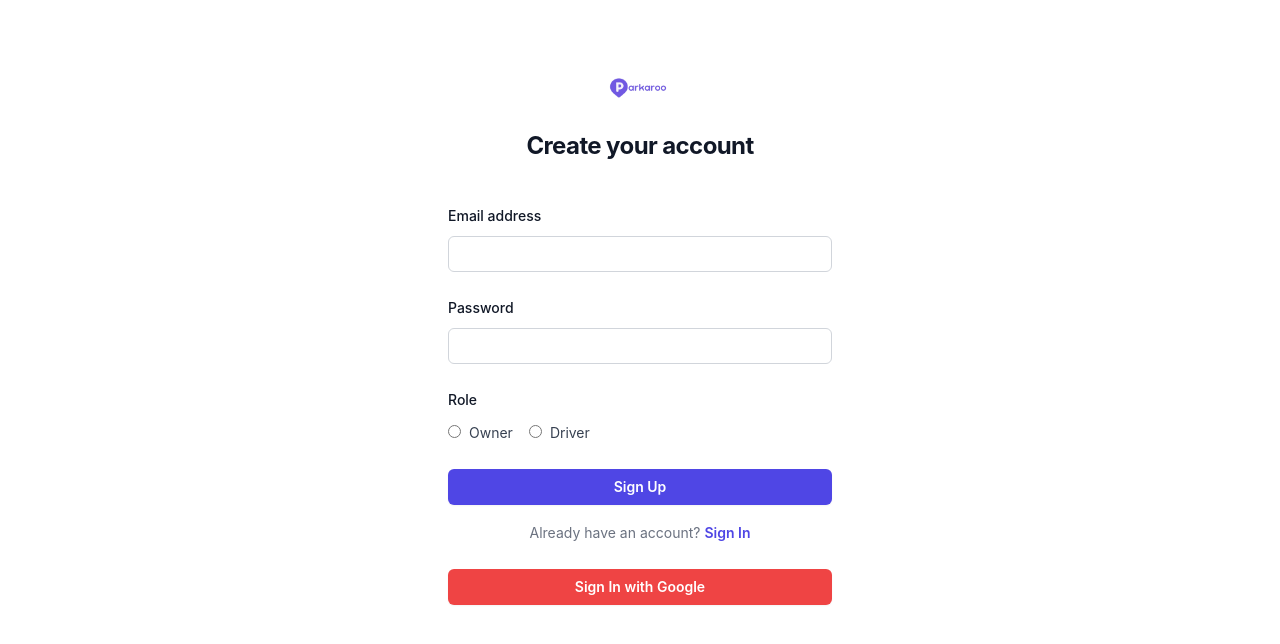
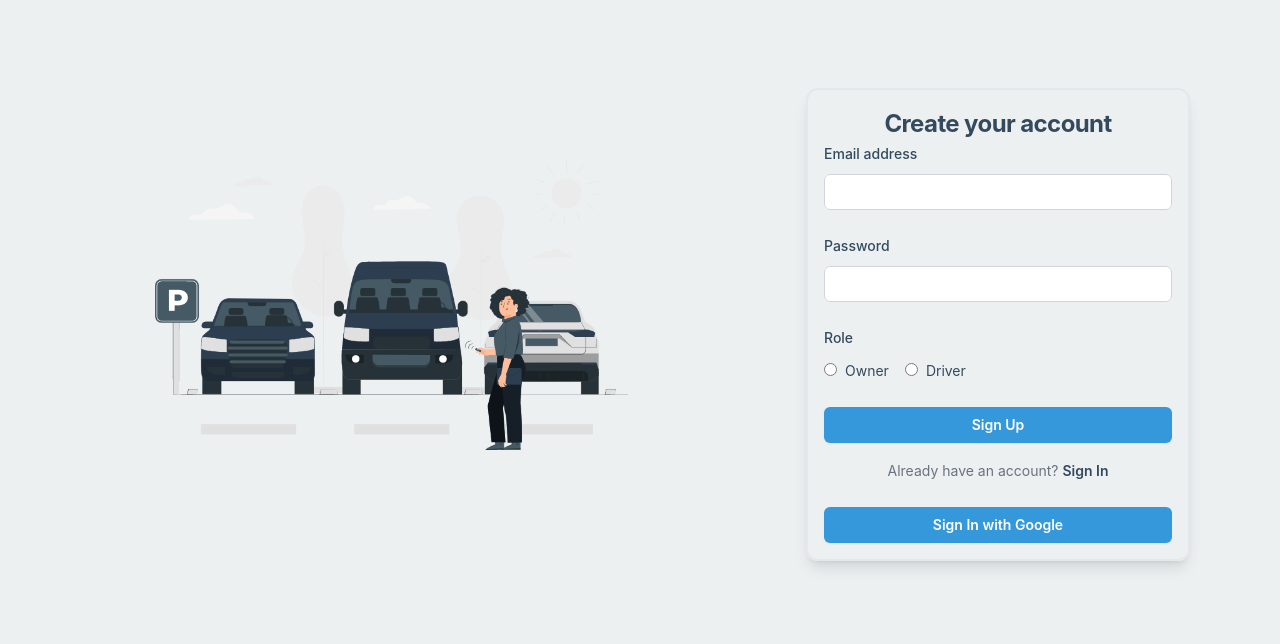
Before and after one commit to kotesh-arya/Parkaroo-next-js, a Next.js app: page /auth in a window 1280 px wide. Shown: the top 644 px of the page. Built offline with nearby package versions, Linux system fonts and the light colour scheme; no server answers.

Commit message:
REFACTOR: Auth page initial UI

```diff
--- a/src/app/auth/page.tsx
+++ b/src/app/auth/page.tsx
@@ -74,26 +74,25 @@ const Auth = () => {
   };
 
   return (
-    <div className="flex min-h-full flex-col justify-center px-6 py-12 lg:px-8">
-      <div className="sm:mx-auto sm:w-full sm:max-w-sm ">
+    <div className="flex min-h-full flex-col md:flex-row justify-center px-6 py-12 lg:px-8 text-text ">
+      {/* ! logo image container div */}
+      <div className="sm:mx-auto sm:w-full sm:max-w-sm md:max-w-[600px] flex flex-col justify-center  ">
         <Image
-          className="mx-auto "
-          src="/Parkaroo-logo.png"
+          className="mx-auto"
+          src="/Parking.gif"
           alt="Parkaroo"
-          width={80}
-          height={80}
+          width={500}
+          height={500}
+          priority
         />
-        <h2 className="mt-0 text-center text-2xl/9 font-bold tracking-tight text-gray-900">
+      </div>
+      <div className="mt-10 sm:mx-auto sm:w-full sm:max-w-sm shadow-lg p-4 border-2 border-solid rounded-xl ">
+        <h2 className="mt-0 text-center text-2xl/9 font-bold tracking-tight ">
           {isLogin ? "Sign in to your account" : "Create your account"}
         </h2>
-      </div>
-      <div className="mt-10 sm:mx-auto sm:w-full sm:max-w-sm">
         <form className="space-y-6" onSubmit={handleAuth}>
           <div>
-            <label
-              htmlFor="email"
-              className="block text-sm/6 font-medium text-gray-900"
-            >
+            <label htmlFor="email" className="block text-sm/6 font-medium ">
               Email address
             </label>
             <div className="mt-2">
@@ -103,7 +102,7 @@ const Auth = () => {
                 id="email"
                 autoComplete="email"
                 required
-                className="block w-full rounded-md bg-white px-3 py-1.5 text-base text-gray-900 outline outline-1 -outline-offset-1 outline-gray-300 placeholder:text-gray-400 focus:outline focus:outline-2 focus:-outline-offset-2 focus:outline-indigo-600 sm:text-sm/6"
+                className="block w-full rounded-md bg-white px-3 py-1.5 text-base  outline outline-1 -outline-offset-1 outline-gray-300 placeholder:text-gray-400 focus:outline focus:outline-2 focus:-outline-offset-2 focus:outline-indigo-600 sm:text-sm/6"
                 value={email}
                 onChange={(e) => setEmail(e.target.value)}
               />
@@ -111,10 +110,7 @@ const Auth = () => {
           </div>
 
           <div>
-            <label
-              htmlFor="password"
-              className="block text-sm/6 font-medium text-gray-900"
-            >
+            <label htmlFor="password" className="block text-sm/6 font-medium ">
               Password
             </label>
             <div className="mt-2">
@@ -124,7 +120,7 @@ const Auth = () => {
                 id="password"
                 autoComplete="current-password"
                 required
-                className="block w-full rounded-md bg-white px-3 py-1.5 text-base text-gray-900 outline outline-1 -outline-offset-1 outline-gray-300 placeholder:text-gray-400 focus:outline focus:outline-2 focus:-outline-offset-2 focus:outline-indigo-600 sm:text-sm/6"
+                className="block w-full rounded-md bg-white px-3 py-1.5 text-base  outline outline-1 -outline-offset-1 outline-gray-300 placeholder:text-gray-400 focus:outline focus:outline-2 focus:-outline-offset-2 focus:outline-indigo-600 sm:text-sm/6"
                 value={password}
                 onChange={(e) => setPassword(e.target.value)}
               />
@@ -132,9 +128,7 @@ const Auth = () => {
           </div>
 
           <div>
-            <label className="block text-sm/6 font-medium text-gray-900">
-              Role
-            </label>
+            <label className="block text-sm/6 font-medium ">Role</label>
             <div className="flex items-center gap-4 mt-2">
               <div>
                 <input
@@ -146,7 +140,7 @@ const Auth = () => {
                   checked={role === "owner"}
                   onChange={(e) => setRole(e.target.value)}
                 />
-                <label htmlFor="owner" className="text-sm/6 text-gray-700">
+                <label htmlFor="owner" className="text-sm/6 text-text">
                   Owner
                 </label>
               </div>
@@ -160,7 +154,7 @@ const Auth = () => {
                   checked={role === "driver"}
                   onChange={(e) => setRole(e.target.value)}
                 />
-                <label htmlFor="driver" className="text-sm/6 text-gray-700">
+                <label htmlFor="driver" className="text-sm/6 text-text">
                   Driver
                 </label>
               </div>
@@ -170,7 +164,7 @@ const Auth = () => {
           <div>
             <button
               type="submit"
-              className="flex w-full justify-center rounded-md bg-indigo-600 px-3 py-1.5 text-sm/6 font-semibold text-white shadow-sm hover:bg-indigo-500 focus-visible:outline focus-visible:outline-2 focus-visible:outline-offset-2 focus-visible:outline-indigo-600"
+              className="flex w-full justify-center rounded-md  px-3 py-1.5 text-sm/6 font-semibold bg-secondary text-white shadow-sm hover:bg-text  focus-visible:outline focus-visible:outline-2 focus-visible:outline-offset-2 focus-visible:outline-indigo-600"
               disabled={loading}
             >
               {loading
@@ -188,14 +182,14 @@ const Auth = () => {
           {isLogin ? (
             <span onClick={() => setIsLogin(false)}>
               Don’t have an account?{" "}
-              <span className="font-semibold text-indigo-600 hover:text-indigo-500">
+              <span className="font-semibold text-text hover:text-indigo-500">
                 Sign Up
               </span>
             </span>
           ) : (
             <span onClick={() => setIsLogin(true)}>
               Already have an account?{" "}
-              <span className="font-semibold text-indigo-600 hover:text-indigo-500">
+              <span className="font-semibold text-text hover:text-indigo-500">
                 Sign In
               </span>
             </span>
@@ -205,7 +199,7 @@ const Auth = () => {
         <div className="mt-6">
           <button
             onClick={handleGoogleSignIn}
-            className="flex w-full justify-center rounded-md bg-red-500 px-3 py-1.5 text-sm/6 font-semibold text-white shadow-sm hover:bg-red-600 focus-visible:outline focus-visible:outline-2 focus-visible:outline-offset-2 focus-visible:outline-red-500"
+            className="flex w-full justify-center rounded-md bg-secondary  px-3 py-1.5 text-sm/6 font-semibold text-white shadow-sm hover:bg-text focus-visible:outline focus-visible:outline-2 focus-visible:outline-offset-2 focus-visible:outline-red-500"
             disabled={googleSignInLoading}
           >
             {googleSignInLoading ? "Signing In..." : "Sign In with Google"}
--- a/src/app/globals.css
+++ b/src/app/globals.css
@@ -3,14 +3,14 @@
 @tailwind utilities;
 
 :root {
-  --background: #ffffff;
-  --foreground: #171717;
+  --background: #ecf0f1;
+  --foreground: #34495e;
 }
 
 @media (prefers-color-scheme: dark) {
   :root {
     /* --background: #0a0a0a; */
-    --foreground: #ededed;
+    /* --foreground: #ededed; */
   }
 }
 
--- a/src/app/page.tsx
+++ b/src/app/page.tsx
@@ -168,7 +168,7 @@ export default function Home() {
           className="absolute inset-x-0 -top-40 -z-10 transform-gpu overflow-hidden blur-3xl sm:-top-80 "
           aria-hidden="true"
         >
-          <div className="relative left-[calc(50%-11rem)] aspect-[1155/678] w-[36.125rem] -translate-x-1/2 rotate-[30deg] bg-gradient-to-tr from-[#ff80b5] to-[#9089fc] opacity-30 sm:left-[calc(50%-30rem)] sm:w-[72.1875rem]"></div>
+          <div className="relative left-[calc(50%-11rem)] aspect-[1155/678] w-[36.125rem] -translate-x-1/2 rotate-[30deg] bg-gradient-to-tr from-[#2C3E50] to-[#3498DB] opacity-30 sm:left-[calc(50%-30rem)] sm:w-[72.1875rem]"></div>
         </div>
         <div className="mx-auto max-w-2xl py-20 sm:py-32  ">
           {/* <div className="hidden sm:mb-8 sm:flex sm:justify-center">
@@ -181,17 +181,17 @@ export default function Home() {
             </div>
           </div> */}
           <div className="text-center">
-            <h1 className="text-balance text-5xl font-semibold tracking-tight text-gray-900 sm:text-7xl">
+            <h1 className="text-balance text-5xl font-semibold tracking-tight text-black sm:text-7xl">
               Hassle-Free Parking at Your Fingertips
             </h1>
-            <p className="mt-8 text-pretty text-lg font-medium text-gray-500 sm:text-xl/8">
+            <p className="mt-8 text-pretty text-lg font-medium text-text sm:text-xl/8">
               Revolutionizing parking for drivers and owners. Because every
               space deserves a purpose.
             </p>
             <div className="mt-10 flex items-center justify-center gap-x-6">
               <Link
                 href="/auth"
-                className="rounded-md bg-indigo-600 px-3.5 py-2.5 text-sm font-semibold text-white shadow-sm hover:bg-indigo-500 focus-visible:outline focus-visible:outline-2 focus-visible:outline-offset-2 focus-visible:outline-indigo-600"
+                className="rounded-md bg-secondary px-3.5 py-2.5 text-sm font-semibold text-white shadow-sm focus-visible:outline focus-visible:outline-2 focus-visible:outline-offset-2 focus-visible:outline-indigo-600"
               >
                 Get started <span aria-hidden="true">&rarr;</span>
               </Link>
--- a/tailwind.config.ts
+++ b/tailwind.config.ts
@@ -13,6 +13,14 @@ module.exports = {
       fontFamily: {
         ms: ['Calibri', 'Cambria', 'Segoe UI', 'Arial', 'sans-serif'],
       },
+      colors: {
+        primary: "#2C3E50",
+        secondary: "#3498DB",
+        success: "#27AE60",
+        alert: "#E74C3C",
+        text: "#34495E",
+        background: "#ECF0F1",
+      },
     },
   },
   plugins: [],
```
Also changed, not shown: public/Parking.gif (added).
